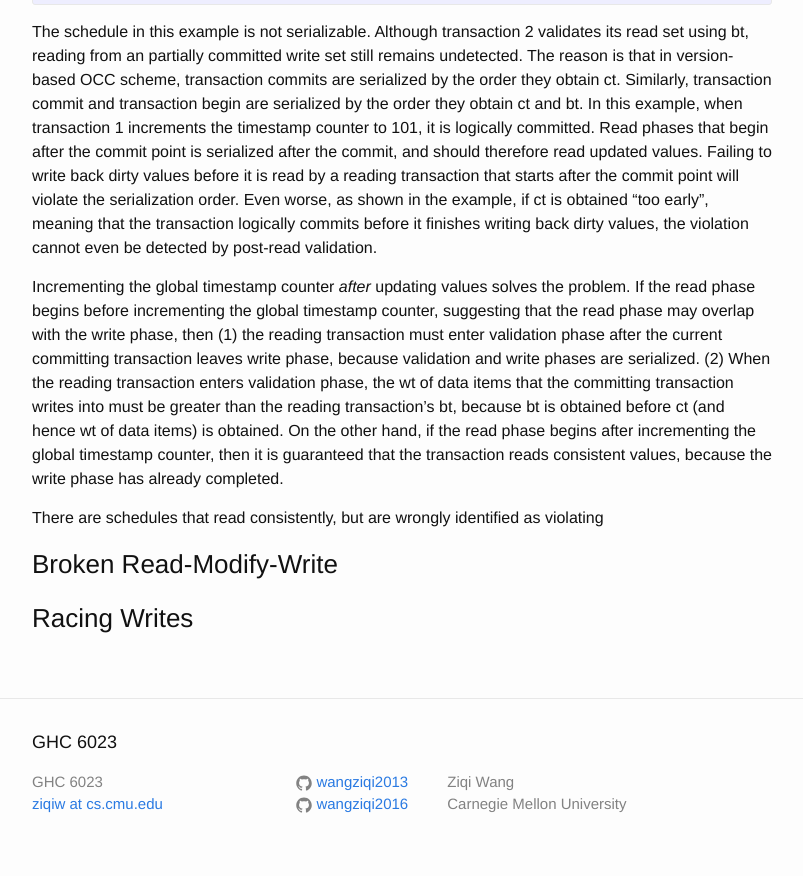
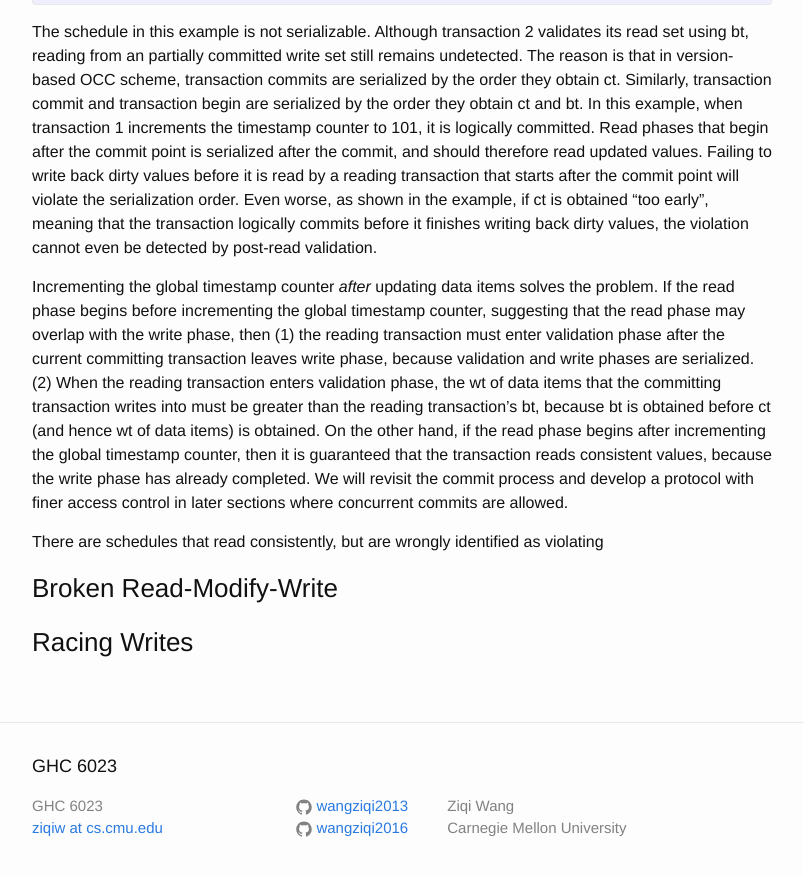
Before and after one commit to wangziqi2013/wangziqi2013.github.io, a Jekyll site: the page built from _posts/2018-03-21-Analyzing-OCC-Anomalies-and-Solutions.markdown, in a window 1280 px wide and 900 px high, scrolled down 4709 px. Shown: the top 876 px of the window, without its empty margins (238-1041 px from the left). Built offline with Jekyll 4.4.1, drawn with Linux system fonts in a browser that asks for light colours.

Commit message:
Small change

```diff
--- a/_posts/2018-03-21-Analyzing-OCC-Anomalies-and-Solutions.markdown
+++ b/_posts/2018-03-21-Analyzing-OCC-Anomalies-and-Solutions.markdown
@@ -209,14 +209,15 @@ dirty values before it is read by a reading transaction that starts after the co
 order. Even worse, as shown in the example, if ct is obtained "too early", meaning that the transaction logically
 commits before it finishes writing back dirty values, the violation cannot even be detected by post-read validation.
 
-Incrementing the global timestamp counter *after* updating values solves the problem. If the read phase begins before
+Incrementing the global timestamp counter *after* updating data items solves the problem. If the read phase begins before
 incrementing the global timestamp counter, suggesting that the read phase may overlap with the write phase, then (1)
 the reading transaction must enter validation phase after the current committing transaction leaves write phase, because
 validation and write phases are serialized. (2) When the reading transaction enters validation phase, the wt of data items
 that the committing transaction writes into must be greater than the reading transaction's bt, because bt is obtained before
 ct (and hence wt of data items) is obtained. On the other hand, if the read phase begins after incrementing the
 global timestamp counter, then it is guaranteed that the transaction reads consistent values, because the write phase
-has already completed.
+has already completed. We will revisit the commit process and develop a protocol with finer access control in later sections where
+concurrent commits are allowed.
 
 There are schedules that read consistently, but are wrongly identified as violating
 
```
